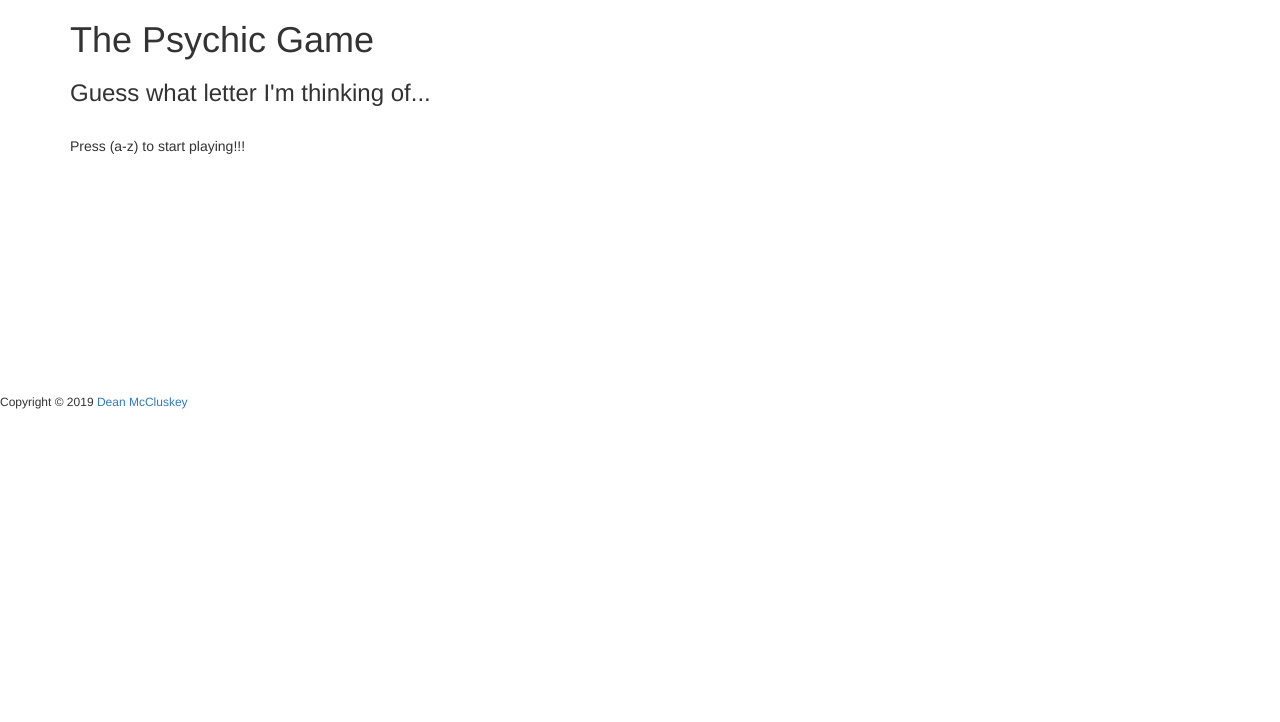
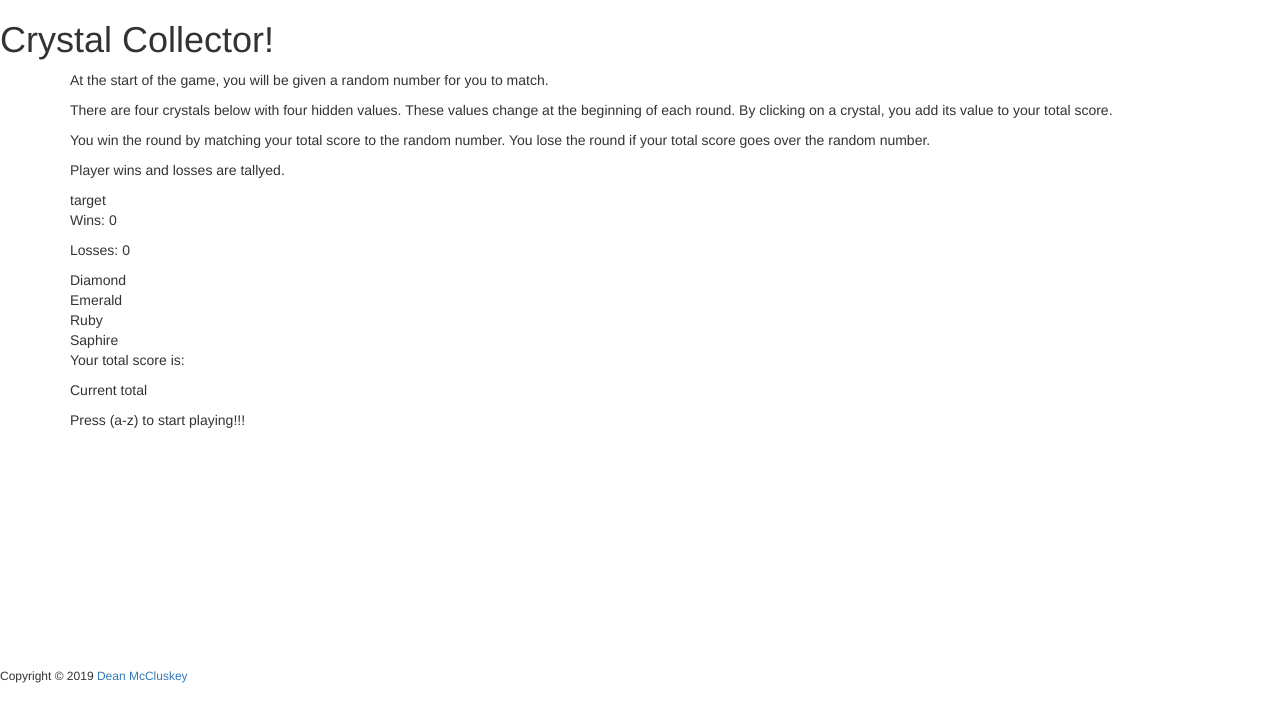
Before and after one commit to deanmccluskey/unit-4-game-a, a plain HTML site: page index.html in a window 1280 px wide. Drawn offline with nearby package versions, Linux system fonts and the light colour scheme.

Commit message:
update index

```diff
--- a/index.html
+++ b/index.html
@@ -31,7 +31,7 @@ Each crystal should have a random hidden value between 1 - 12.
 <!DOCTYPE html>
 <html lang="en-us">
 <head>
-  <title>Psychic Game</title>
+  <title>Crrystal Collector</title>
   <meta charset="UTF-8"/>
   <!-- Scaling to viewing devise -->
   <meta name="viewport" content="width=device-width, intial-scale=1.0"/>
@@ -49,14 +49,49 @@ Each crystal should have a random hidden value between 1 - 12.
   <!-- Link jQuery -->
   <script type="text/javascript"
     src="https://cdnjs.cloudflare.com/ajax/libs/jquery/3.1.0/jquery.min.js"></script>
-  <!-- Link game script -->
 </head>
 <body>
-  <div class="container">
-    <h1>The Psychic Game</h1>
-    <h3>Guess what letter I'm thinking of...</h3>
-    <br>
-    <div>
+    <header>
+        <h1>Crystal Collector!</h1>
+    </header>
+    <div class="container">
+        <!-- Display instructions -->
+        <div class="instructions">
+            <p>At the start of the game, you will be given a random number for you
+                to match.</p>
+            <p>There are four crystals below with four hidden values. These values
+                change at the beginning of each round. By clicking on a crystal,
+                you add its value to your total score.</p>
+            <p>You win the round by matching your total score to the random number.
+                You lose the round if your total score goes over the random number.</p>
+            <p>Player wins and losses are tallyed.</p>
+        </div>
+        <div row>
+            <div col>
+                target
+            </div>
+            <div col>
+                <p>Wins: 0</p>
+                <p>Losses: 0</p>
+            </div>
+        </div>
+        <div row>
+            <div col>Diamond</div>
+            <div col>Emerald</div>
+            <div col>Ruby</div>
+            <div col>Saphire</div>
+        </div>
+        <div row>
+            <div col>
+                <div row>
+                    <p>Your total score is:</p>
+                </div>
+                <div row>
+                    <p>Current total</p>
+                </div>
+            </div>
+        </div>
+   <div>
       <!-- Display directions, and results of round -->
       <p id="directions-text">Press (a-z) to start playing!!!</p>
       <!-- Display computer choice at end of round -->
@@ -88,6 +123,7 @@ Each crystal should have a random hidden value between 1 - 12.
     <h6>Copyright &copy; 2019 <a id="myname" href="https://github.com/deanmccluskey">
       Dean McCluskey</a></h6>
   </footer>
+  <!-- Link game script -->
   <script type="text/javascript" src="assets/javascript/game.js"></script>
 </body>
 </html>
```
